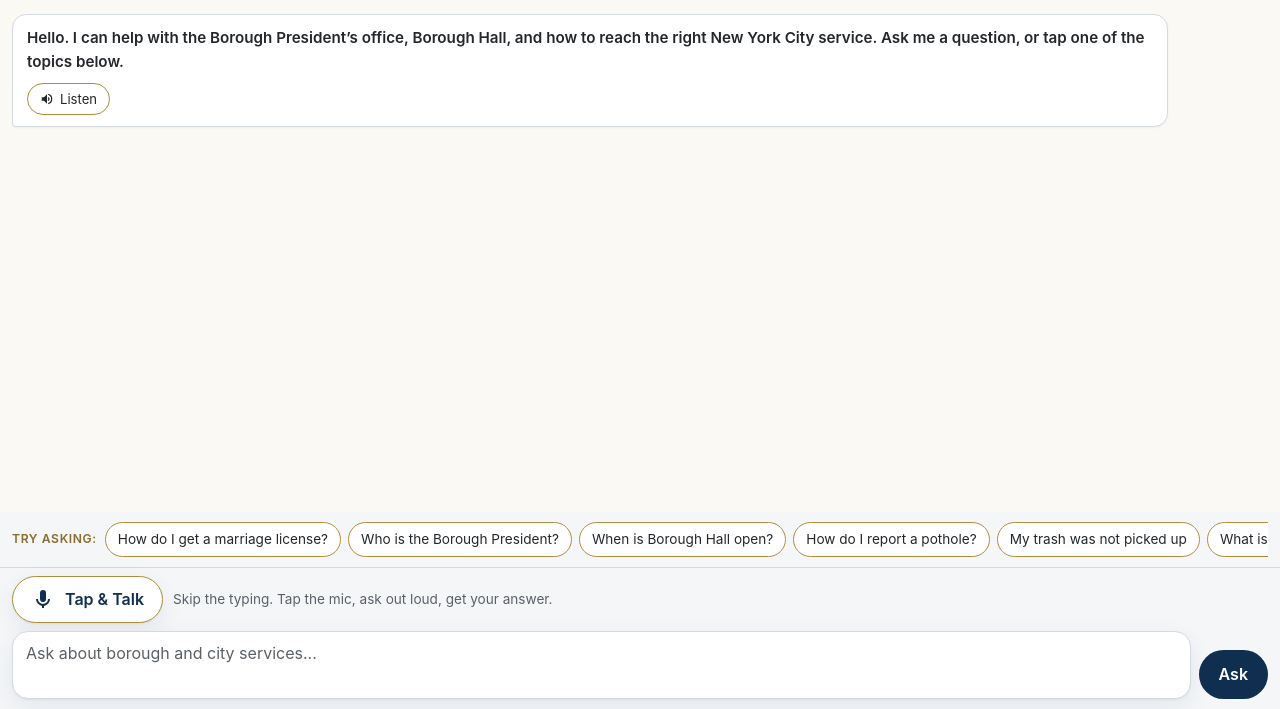
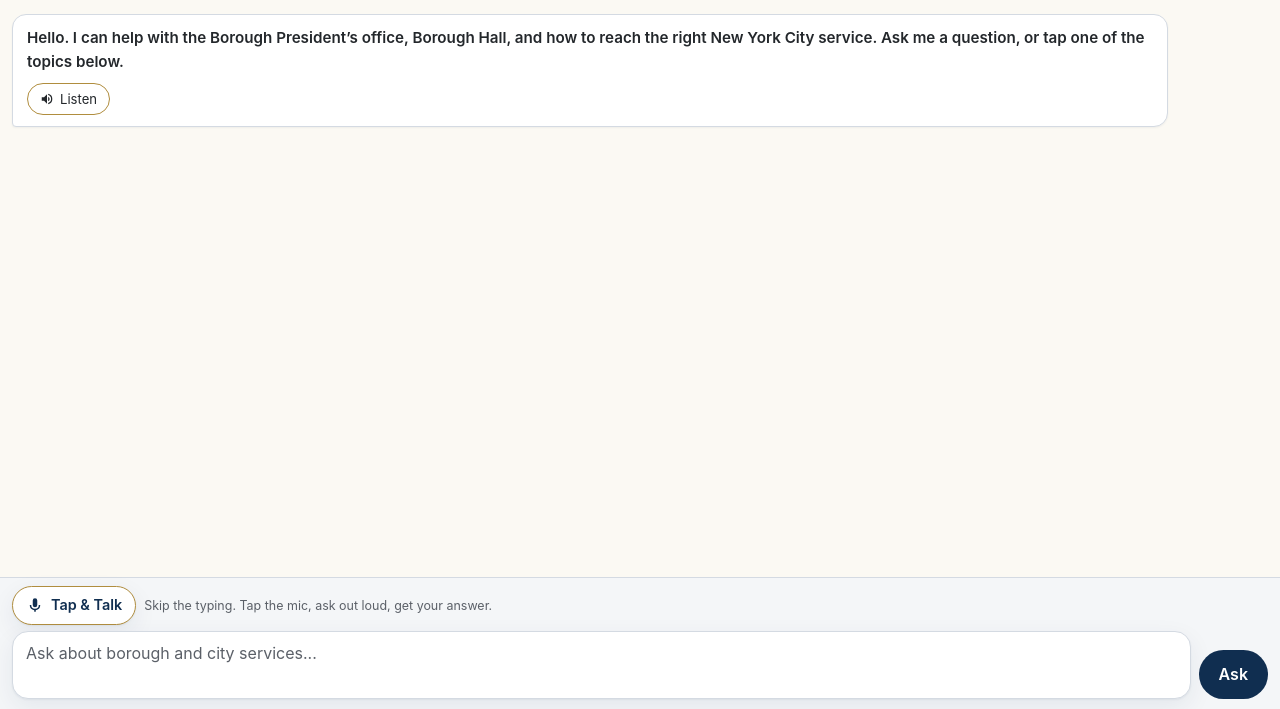
Before and after one commit to vmmi-nick/staten-island-chatbot, a website: page public/embed.html in a window 1280 px wide. Shown: the part 91-800 px from the top of the page. Drawn offline with Linux system fonts and the light colour scheme.

Commit message:
Popup UI cleanup: remove Try asking, compact voice bar

```diff
--- a/public/embed.html
+++ b/public/embed.html
@@ -86,21 +86,6 @@
   .contact div{margin-top:3px}
   .source{margin-top:10px;padding-top:8px;border-top:1px dashed var(--border);font-size:.82rem;color:var(--muted)}
 
-  /* ---------- suggestion chips ---------- */
-  /* One horizontally scrolling row: wrapping these long chips previously
-     stacked them into a ~324px block that crowded the composer out of
-     short frames. */
-  .tryrow{flex:0 0 auto;display:flex;align-items:center;gap:8px;flex-wrap:nowrap;padding:8px 12px;background:var(--bg)}
-  .trylabel{font-size:.76rem;font-weight:600;letter-spacing:.05em;text-transform:uppercase;color:var(--gold-deep);flex:0 0 auto}
-  .chips{display:flex;gap:7px;flex-wrap:nowrap;overflow-x:auto;overflow-y:hidden;padding:2px 0;-webkit-overflow-scrolling:touch;scrollbar-width:none}
-  .chips::-webkit-scrollbar{display:none}
-  .chip{
-    background:var(--panel);border:1px solid var(--gold);color:var(--text);
-    border-radius:999px;padding:6px 12px;cursor:pointer;font:inherit;font-size:.85rem;
-    flex:0 0 auto;white-space:nowrap;
-  }
-  .chip:hover{background:var(--gold-pale)}
-
   /* ---------- composer ---------- */
   .composer{
     flex:0 0 auto;
@@ -122,15 +107,15 @@
   button.send:disabled{opacity:.55;cursor:default}
 
   /* ---------- voice (mic input + read-aloud) ---------- */
-  .voicebar{display:flex;align-items:center;gap:10px;flex-wrap:wrap;margin:0 0 8px}
-  .voice-enc{font-size:.85rem;line-height:1.35;color:var(--muted)}
+  .voicebar{display:flex;align-items:center;gap:8px;flex-wrap:nowrap;margin:0 0 6px}
+  .voice-enc{font-size:.78rem;line-height:1.25;color:var(--muted);flex:1 1 auto;min-width:0;white-space:nowrap;overflow:hidden;text-overflow:ellipsis}
   button.mic{
     background:var(--panel);color:var(--navy);border:1px solid var(--gold);border-radius:999px;
-    padding:10px 18px;cursor:pointer;flex:0 0 auto;font:inherit;font-size:1rem;font-weight:600;
-    display:inline-flex;align-items:center;justify-content:center;gap:10px;box-shadow:var(--shadow);
+    padding:7px 13px;cursor:pointer;flex:0 0 auto;font:inherit;font-size:.9rem;font-weight:600;
+    display:inline-flex;align-items:center;justify-content:center;gap:7px;box-shadow:var(--shadow);
   }
   button.mic:hover{background:var(--gold-pale)}
-  button.mic svg{width:24px;height:24px;fill:currentColor;flex:0 0 auto}
+  button.mic svg{width:18px;height:18px;fill:currentColor;flex:0 0 auto}
   button.mic.listening{background:var(--navy);color:#fff;border-color:var(--navy);animation:micpulse 1.2s ease-in-out infinite}
   @keyframes micpulse{0%,100%{box-shadow:0 0 0 0 rgba(16,46,80,.45)}50%{box-shadow:0 0 0 12px rgba(16,46,80,0)}}
   @media (prefers-color-scheme: dark){
@@ -179,11 +164,6 @@
   <div id="chat" role="log" aria-live="polite" aria-label="Conversation"></div>
 </div>
 
-<div class="tryrow">
-  <span class="trylabel" id="try-label">Try asking:</span>
-  <div class="chips" id="chips"></div>
-</div>
-
 <div class="composer">
   <form id="askform">
     <label class="sr-only" for="q" id="q-label">Ask about borough and city services</label>
@@ -200,10 +180,8 @@
       disclaimer: 'Guidance only, not official notice. In an emergency call 911. This chat does not collect personal information.',
       placeholder: 'Ask about borough and city services...', ask: 'Ask', contact: 'Contact',
       source: 'Source', thinking: 'Checking the official sources...',
-      tryLabel: 'Try asking:',
       qLabel: 'Ask about borough and city services',
       greeting: 'Hello. I can help with the Borough President\u2019s office, Borough Hall, and how to reach the right New York City service. Ask me a question, or tap one of the topics below.',
-      chips: ['How do I get a marriage license?', 'Who is the Borough President?', 'When is Borough Hall open?', 'How do I report a pothole?', 'My trash was not picked up', 'What is the number for the County Clerk?'],
       voice: { mic: 'Tap & Talk', listening: 'Listening...', listen: 'Listen', stop: 'Stop', encourage: 'Skip the typing. Tap the mic, ask out loud, get your answer.', nohear: "I didn't catch that. Tap the microphone and try again.", blocked: 'Microphone access is blocked. Allow the microphone in your browser settings, or type your question instead.', network: 'Voice recognition needs an internet connection.' }
     },
     es: {
@@ -211,16 +189,13 @@
       disclaimer: 'Solo orientación, no es un aviso oficial. En una emergencia llame al 911. Este chat no recopila información personal.',
       placeholder: 'Pregunte sobre los servicios del borough y la ciudad...', ask: 'Preguntar', contact: 'Contacto',
       source: 'Fuente', thinking: 'Consultando las fuentes oficiales...',
-      tryLabel: 'Pruebe preguntar:',
       qLabel: 'Pregunte sobre los servicios del borough y la ciudad',
       greeting: 'Hola. Puedo ayudarle con la oficina del Presidente del Borough, Borough Hall, y cómo llegar al servicio correcto de la Ciudad de Nueva York. Hágame una pregunta o toque uno de los temas abajo.',
-      chips: ['¿Cómo obtengo una licencia de matrimonio?', '¿Quién es el Presidente del Borough?', '¿Cuándo abre Borough Hall?', '¿Cómo reporto un bache?', 'No recogieron mi basura', '¿Cuál es el número del Secretario del Condado?'],
       voice: { mic: 'Toque y hable', listening: 'Escuchando...', listen: 'Escuchar', stop: 'Detener', encourage: 'Sin escribir. Toque el micrófono, pregunte en voz alta y reciba su respuesta.', nohear: 'No escuché eso. Toque el micrófono e inténtelo de nuevo.', blocked: 'El acceso al micrófono está bloqueado. Permita el micrófono en los ajustes de su navegador, o escriba su pregunta.', network: 'El reconocimiento de voz necesita una conexión a internet.' }
     }
   };
   var chat = document.getElementById('chat');
   var chatwrap = document.getElementById('chatwrap');
-  var chipsEl = document.getElementById('chips');
 
   function esc(s){ var d=document.createElement('div'); d.textContent=s; return d.innerHTML; }
   function scrollChat(){ chatwrap.scrollTop = chatwrap.scrollHeight; }
@@ -248,21 +223,12 @@
     if (voice.synthOK) attachSpeak(div, div.textContent.replace(/\s+/g,' ').trim(), data.lang);
     chat.appendChild(div); scrollChat();
   }
-  function renderChips(){
-    chipsEl.innerHTML='';
-    STR[lang].chips.forEach(function(c){
-      var b=document.createElement('button'); b.type='button'; b.className='chip'; b.textContent=c;
-      b.onclick=function(){ ask(c); };
-      chipsEl.appendChild(b);
-    });
-  }
   function applyLang(){
     document.getElementById('title').textContent=STR[lang].title;
     document.getElementById('disclaimer').textContent=STR[lang].disclaimer;
     document.getElementById('q').placeholder=STR[lang].placeholder;
     document.getElementById('q-label').textContent=STR[lang].qLabel;
     document.getElementById('sendbtn').textContent=STR[lang].ask;
-    document.getElementById('try-label').textContent=STR[lang].tryLabel;
     document.getElementById('btn-en').classList.toggle('active', lang==='en');
     document.getElementById('btn-es').classList.toggle('active', lang==='es');
     document.getElementById('btn-en').setAttribute('aria-pressed', lang==='en' ? 'true' : 'false');
@@ -275,7 +241,6 @@
     }
     if (voice.enc) voice.enc.textContent=STR[lang].voice.encourage;
     if (voice.hint) voice.hint.textContent = STR[lang].voice.listening;
-    renderChips();
   }
 </script>
 
```
